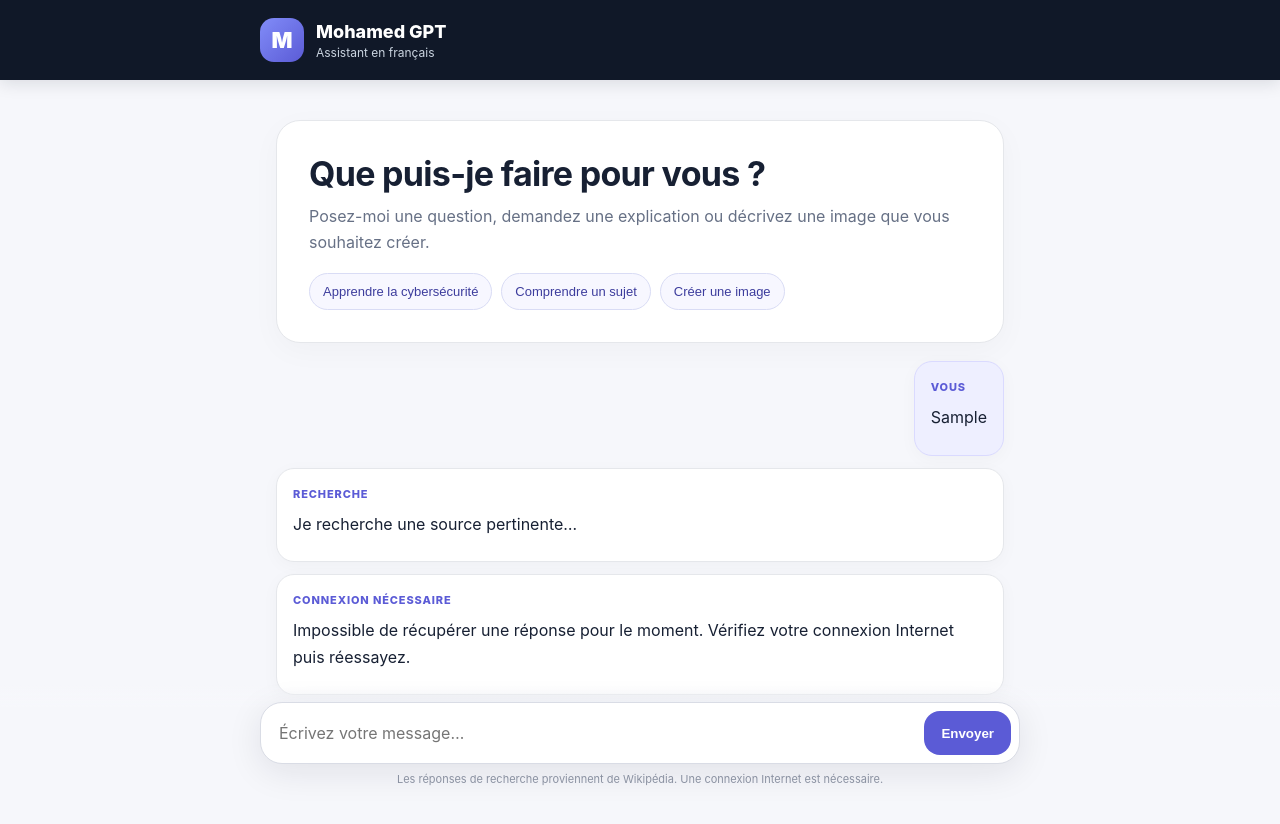
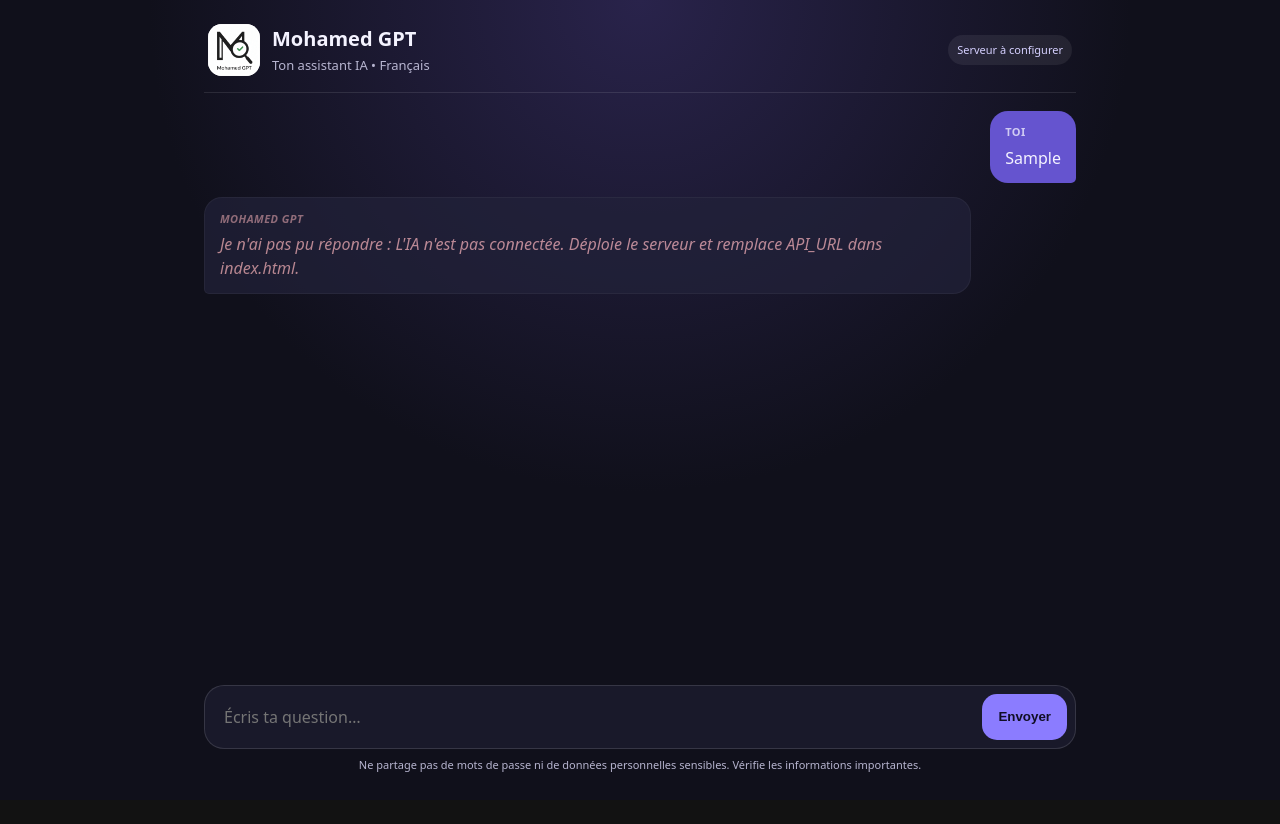
Before and after one commit to yattaoumohamed-ctrl/amaterassu-, a plain HTML site: page index.html in a window 1280 px wide. Both pictures are taken after typing "Sample" into the empty fields and a click on the button "Envoyer". After the commit the page ends 800 px from the top, so only its background shows below. Drawn offline with Linux system fonts and the light colour scheme; no server answers.

Commit message:
Add files via upload

```diff
--- a/index.html
+++ b/index.html
@@ -1,71 +1,44 @@
-<!DOCTYPE html>
+<!doctype html>
 <html lang="fr">
 <head>
-<meta charset="UTF-8">
-<meta name="viewport" content="width=device-width, initial-scale=1, viewport-fit=cover">
-<meta name="theme-color" content="#101828">
-<meta name="description" content="Assistant en français pour répondre à vos questions et créer des images.">
-<title>Mohamed GPT</title>
-<link rel="manifest" href="./manifest.webmanifest">
-<link rel="icon" href="./icon.svg" type="image/svg+xml">
+<meta charset="utf-8"><meta name="viewport" content="width=device-width,initial-scale=1">
+<meta name="theme-color" content="#17152d"><title>Mohamed GPT</title>
+<link rel="icon" href="logo-mohamed-gpt.jpg">
 <style>
-:root{color-scheme:light;--ink:#172033;--muted:#667085;--line:#e5e7eb;--accent:#5b5bd6;--bg:#f6f7fb}
-*{box-sizing:border-box}body{margin:0;background:var(--bg);font-family:Inter,system-ui,-apple-system,"Segoe UI",sans-serif;color:var(--ink)}
-header{background:#101828;color:#fff;padding:18px max(18px,calc((100% - 760px)/2));display:flex;align-items:center;gap:12px;position:sticky;top:0;z-index:2;box-shadow:0 3px 16px #10182820}
-.logo{width:44px;height:44px;border-radius:14px;background:linear-gradient(135deg,#818cf8,#5b5bd6);display:grid;place-items:center;font-weight:900;font-size:22px}
-.brand{font-weight:800;font-size:18px}.sub{font-size:12px;color:#cbd5e1;margin-top:3px}
-main{max-width:760px;margin:0 auto;padding:24px 16px 150px}
-.welcome{background:white;border:1px solid var(--line);border-radius:24px;padding:25px;margin:8px 0 18px;box-shadow:0 8px 30px #10182808}
-.welcome h1{font-size:clamp(25px,5vw,34px);margin:0 0 10px;letter-spacing:-.7px}.welcome p{margin:0;color:var(--muted);line-height:1.6}
-.suggestions{display:flex;gap:9px;flex-wrap:wrap;margin-top:18px}.suggestion{border:1px solid #d9dcf5;background:#f7f7ff;color:#3d3d9d;border-radius:999px;padding:10px 13px;font-size:13px;cursor:pointer}
-#messages{display:flex;flex-direction:column;gap:12px}.card{background:white;border:1px solid var(--line);border-radius:18px;padding:16px;line-height:1.65;overflow-wrap:anywhere;box-shadow:0 4px 18px #10182808}.user{background:#eeefff;border-color:#dadaff;align-self:flex-end;max-width:92%;white-space:pre-wrap}.assistant{align-self:stretch}.label{font-size:11px;text-transform:uppercase;letter-spacing:.08em;font-weight:800;color:var(--accent);margin-bottom:7px}.card h3{margin:4px 0 8px}.card p{margin:8px 0}.card a{color:#4f46e5}.card img{width:100%;display:block;border-radius:14px;margin-top:12px}.notice{color:var(--muted);font-size:12px;margin-top:12px}
-.composer-wrap{position:fixed;bottom:0;left:0;right:0;background:linear-gradient(transparent,#f6f7fb 20%);padding:18px 14px calc(14px + env(safe-area-inset-bottom));z-index:3}.composer{max-width:760px;margin:0 auto;background:white;border:1px solid #d9dce5;border-radius:22px;padding:8px;display:flex;gap:8px;box-shadow:0 8px 35px #10182818}.composer textarea{resize:none;min-height:44px;max-height:140px;flex:1;border:0;outline:0;padding:12px 10px;font:inherit;font-size:16px;background:transparent}.send{border:0;border-radius:16px;background:#5b5bd6;color:white;font-weight:800;padding:0 17px;cursor:pointer}.send:disabled{opacity:.5}.bottom-note{text-align:center;font-size:11px;color:#8a91a1;margin:8px auto 0;max-width:760px}
-@media(min-width:700px){main{padding-top:32px}.welcome{padding:32px}}
-</style>
-</head>
-<body>
-<header><div class="logo">M</div><div><div class="brand">Mohamed GPT</div><div class="sub">Assistant en français</div></div></header>
-<main>
-<section class="welcome" id="welcome">
-<h1>Que puis-je faire pour vous&nbsp;?</h1>
-<p>Posez-moi une question, demandez une explication ou décrivez une image que vous souhaitez créer.</p>
-<div class="suggestions">
-<button class="suggestion" data-prompt="Explique-moi les bases de la cybersécurité.">Apprendre la cybersécurité</button>
-<button class="suggestion" data-prompt="Explique-moi ce sujet simplement avec un exemple : ">Comprendre un sujet</button>
-<button class="suggestion" data-prompt="Génère une image de ">Créer une image</button>
-</div>
-</section>
-<div id="messages" aria-live="polite"></div>
-</main>
-<div class="composer-wrap"><form class="composer" id="form"><textarea id="q" rows="1" placeholder="Écrivez votre message…" aria-label="Votre message"></textarea><button class="send" id="send" type="submit">Envoyer</button></form><div class="bottom-note">Les réponses de recherche proviennent de Wikipédia. Une connexion Internet est nécessaire.</div></div>
+:root{color-scheme:dark;--bg:#10101b;--panel:#19192a;--panel2:#22223a;--accent:#8b7cff;--text:#f4f3ff;--muted:#b7b5d0}
+*{box-sizing:border-box}body{margin:0;background:radial-gradient(circle at top,#29234b 0,#10101b 48%);color:var(--text);font:16px/1.5 system-ui,sans-serif;min-height:100vh}
+.app{max-width:900px;margin:auto;min-height:100vh;display:flex;flex-direction:column;padding:14px}
+header{display:flex;align-items:center;gap:12px;padding:10px 4px 16px;border-bottom:1px solid #ffffff1a}
+.logo{width:52px;height:52px;border-radius:14px;object-fit:cover;background:white}
+h1{font-size:20px;margin:0}header p{margin:2px 0 0;color:var(--muted);font-size:13px}
+#status{margin-left:auto;font-size:11px;color:#d5d0ff;background:#ffffff12;padding:7px 9px;border-radius:99px}
+#chat{flex:1;padding:18px 0;display:flex;flex-direction:column;gap:14px}
+.welcome{padding:20px;border:1px solid #ffffff17;border-radius:22px;background:#ffffff08}
+.welcome h2{margin:0 0 8px;font-size:22px}.welcome p{margin:0;color:var(--muted)}
+.suggestions{display:flex;flex-wrap:wrap;gap:8px;margin-top:16px}.suggestions button{background:#ffffff0c;border:1px solid #ffffff20;color:var(--text);border-radius:99px;padding:9px 12px}
+.msg{max-width:88%;padding:13px 15px;border-radius:18px;white-space:pre-wrap;overflow-wrap:anywhere}
+.user{align-self:flex-end;background:#6554cf;border-bottom-right-radius:5px}
+.assistant{align-self:flex-start;background:var(--panel2);border:1px solid #ffffff10;border-bottom-left-radius:5px}
+.label{font-size:11px;opacity:.75;margin-bottom:5px;font-weight:700;letter-spacing:.04em}
+.composer{position:sticky;bottom:0;padding:12px 0 5px;background:linear-gradient(transparent,var(--bg) 20%)}
+form{display:flex;gap:9px;background:var(--panel);border:1px solid #ffffff20;padding:8px;border-radius:20px}
+textarea{flex:1;resize:none;min-height:46px;max-height:140px;border:0;outline:0;background:transparent;color:var(--text);padding:11px;font:inherit}
+#send{border:0;border-radius:15px;background:var(--accent);color:#100e25;font-weight:800;padding:0 16px;min-width:78px}
+#send:disabled{opacity:.5}.foot{font-size:11px;color:var(--muted);text-align:center;padding:8px 5px}.error{color:#ffb9c2}.typing{opacity:.7;font-style:italic}
+@media(max-width:520px){.app{padding:10px}.msg{max-width:95%}.welcome{padding:17px}}
+</style></head>
+<body><div class="app">
+<header><img class="logo" src="logo-mohamed-gpt.jpg" alt="Logo Mohamed GPT"><div><h1>Mohamed GPT</h1><p>Ton assistant IA • Français</p></div><div id="status">À configurer</div></header>
+<main id="chat" aria-live="polite"><section class="welcome" id="welcome"><h2>Bienvenue sur Mohamed GPT 👋</h2><p>Pose une question, demande une explication ou apprends quelque chose étape par étape. Pour activer les réponses IA, le serveur doit être configuré.</p><div class="suggestions"><button type="button">Explique-moi les bases de la cybersécurité</button><button type="button">Aide-moi à comprendre les matrices</button><button type="button">Comment fonctionne un programme informatique ?</button></div></section></main>
+<div class="composer"><form id="form"><textarea id="prompt" rows="1" placeholder="Écris ta question…" aria-label="Ta question" required></textarea><button id="send" type="submit">Envoyer</button></form><div class="foot">Ne partage pas de mots de passe ni de données personnelles sensibles. Vérifie les informations importantes.</div></div></div>
 <script>
-const messages=document.getElementById('messages'), q=document.getElementById('q'), send=document.getElementById('send');
-function addCard(label, content, cls='assistant'){const card=document.createElement('article');card.className='card '+cls;if(label){const l=document.createElement('div');l.className='label';l.textContent=label;card.appendChild(l)}card.appendChild(content);messages.appendChild(card);card.scrollIntoView({behavior:'smooth',block:'nearest'});return card}
-function addText(label,text,cls='assistant'){const p=document.createElement('p');p.textContent=text;return addCard(label,p,cls)}
-function make(tag,text){const el=document.createElement(tag);el.textContent=text;return el}
-document.querySelectorAll('.suggestion').forEach(b=>b.addEventListener('click',()=>{q.value=b.dataset.prompt;q.focus();q.dispatchEvent(new Event('input'))}));
-q.addEventListener('input',()=>{q.style.height='auto';q.style.height=Math.min(q.scrollHeight,140)+'px'});
-q.addEventListener('keydown',e=>{if(e.key==='Enter'&&!e.shiftKey){e.preventDefault();document.getElementById('form').requestSubmit()}});
-document.getElementById('form').addEventListener('submit',async e=>{e.preventDefault();const query=q.value.trim();if(!query)return;q.value='';q.style.height='auto';addText('Vous',query,'user');send.disabled=true;
-try{
- const lower=query.toLocaleLowerCase('fr');
- if(/\b(génère|genere|crée une image|cree une image|dessine|image de)\b/.test(lower)){
-   const prompt=query.replace(/génère|genere|crée|cree|une image|image de|dessine/gi,'').trim()||query;
-   const wrap=document.createElement('div');wrap.appendChild(make('p','Voici une image correspondant à votre demande :'));
-   const img=document.createElement('img');img.alt=prompt;img.loading='lazy';img.src='https://image.pollinations.ai/prompt/'+encodeURIComponent(prompt+', high quality, detailed')+'?nologo=true';img.onerror=()=>{wrap.appendChild(make('p','La génération d’image n’a pas abouti. Réessayez avec une autre description.'))};wrap.appendChild(img);addCard('Création d’image',wrap);return;
- }
- const wait=addText('Recherche','Je recherche une source pertinente…');
- const url='https://fr.wikipedia.org/w/api.php?action=query&list=search&srsearch='+encodeURIComponent(query)+'&format=json&origin=*&utf8=1';
- const response=await fetch(url);if(!response.ok)throw new Error('network');const data=await response.json();const top=data?.query?.search?.[0];wait.remove();
- if(!top){addText('Résultat','Je n’ai pas trouvé de résultat pertinent dans Wikipédia. Essayez de reformuler votre question.');return}
- const sumResponse=await fetch('https://fr.wikipedia.org/api/rest_v1/page/summary/'+encodeURIComponent(top.title));if(!sumResponse.ok)throw new Error('summary');const sum=await sumResponse.json();
- const box=document.createElement('div');box.appendChild(make('h3',sum.title||top.title));box.appendChild(make('p',sum.extract||'Aucun résumé disponible pour cette page.'));
- if(sum.thumbnail?.source){const img=document.createElement('img');img.src=sum.thumbnail.source;img.alt=sum.title||'';box.appendChild(img)}
- if(sum.content_urls?.desktop?.page){const a=document.createElement('a');a.href=sum.content_urls.desktop.page;a.target='_blank';a.rel='noopener noreferrer';a.textContent='Lire la source sur Wikipédia';box.appendChild(a)}
- const note=make('div','Cette réponse résume une page de Wikipédia et ne remplace pas une vérification approfondie.');note.className='notice';box.appendChild(note);addCard('Source documentaire',box);
-}catch(err){const box=document.createElement('div');box.appendChild(make('p','Impossible de récupérer une réponse pour le moment. Vérifiez votre connexion Internet puis réessayez.'));addCard('Connexion nécessaire',box)}
-finally{send.disabled=false;q.focus()}
-});
-if('serviceWorker' in navigator && location.protocol.startsWith('http')){window.addEventListener('load',()=>navigator.serviceWorker.register('./sw.js').catch(()=>{}))}
-</script>
-</body></html>
+const API_URL="https://REMPLACE-MOI.workers.dev/chat"; // À remplacer après le déploiement du serveur.
+const chat=document.getElementById("chat"),form=document.getElementById("form"),promptBox=document.getElementById("prompt"),send=document.getElementById("send"),status=document.getElementById("status");
+let history=[],welcome=document.getElementById("welcome");
+document.querySelectorAll(".suggestions button").forEach(b=>b.addEventListener("click",()=>{promptBox.value=b.textContent;promptBox.focus()}));
+promptBox.addEventListener("input",()=>{promptBox.style.height="auto";promptBox.style.height=Math.min(promptBox.scrollHeight,140)+"px"});
+function addMessage(role,text,extra=""){if(welcome){welcome.remove();welcome=null}const box=document.createElement("div");box.className="msg "+(role==="user"?"user":"assistant")+" "+extra;const label=document.createElement("div");label.className="label";label.textContent=role==="user"?"TOI":"MOHAMED GPT";const body=document.createElement("div");body.textContent=text;box.append(label,body);chat.appendChild(box);box.scrollIntoView({behavior:"smooth",block:"end"});return{box,body}}
+form.addEventListener("submit",async e=>{e.preventDefault();const text=promptBox.value.trim();if(!text||send.disabled)return;addMessage("user",text);history.push({role:"user",content:text});promptBox.value="";promptBox.style.height="auto";send.disabled=true;send.textContent="…";const pending=addMessage("assistant","Je réfléchis…","typing");
+try{if(API_URL.includes("REMPLACE-MOI"))throw new Error("L'IA n'est pas connectée. Déploie le serveur et remplace API_URL dans index.html.");const response=await fetch(API_URL,{method:"POST",headers:{"Content-Type":"application/json"},body:JSON.stringify({messages:history.slice(-16)})});let data={};try{data=await response.json()}catch(_){}if(!response.ok)throw new Error(data.error||"Erreur du serveur ("+response.status+").");if(!data.reply)throw new Error("Réponse vide. Vérifie la clé API et le quota.");pending.box.classList.remove("typing");pending.body.textContent=data.reply;history.push({role:"assistant",content:data.reply});status.textContent="Connecté"}catch(err){pending.box.classList.add("error");pending.body.textContent="Je n'ai pas pu répondre : "+err.message}finally{send.disabled=false;send.textContent="Envoyer";promptBox.focus()}});
+status.textContent=API_URL.includes("REMPLACE-MOI")?"Serveur à configurer":"Serveur configuré";
+</script></body></html>
```
Also changed, not shown: worker.js (added, +24 -0 lines), logo-mohamed-gpt.jpg (added), 2 other files.
